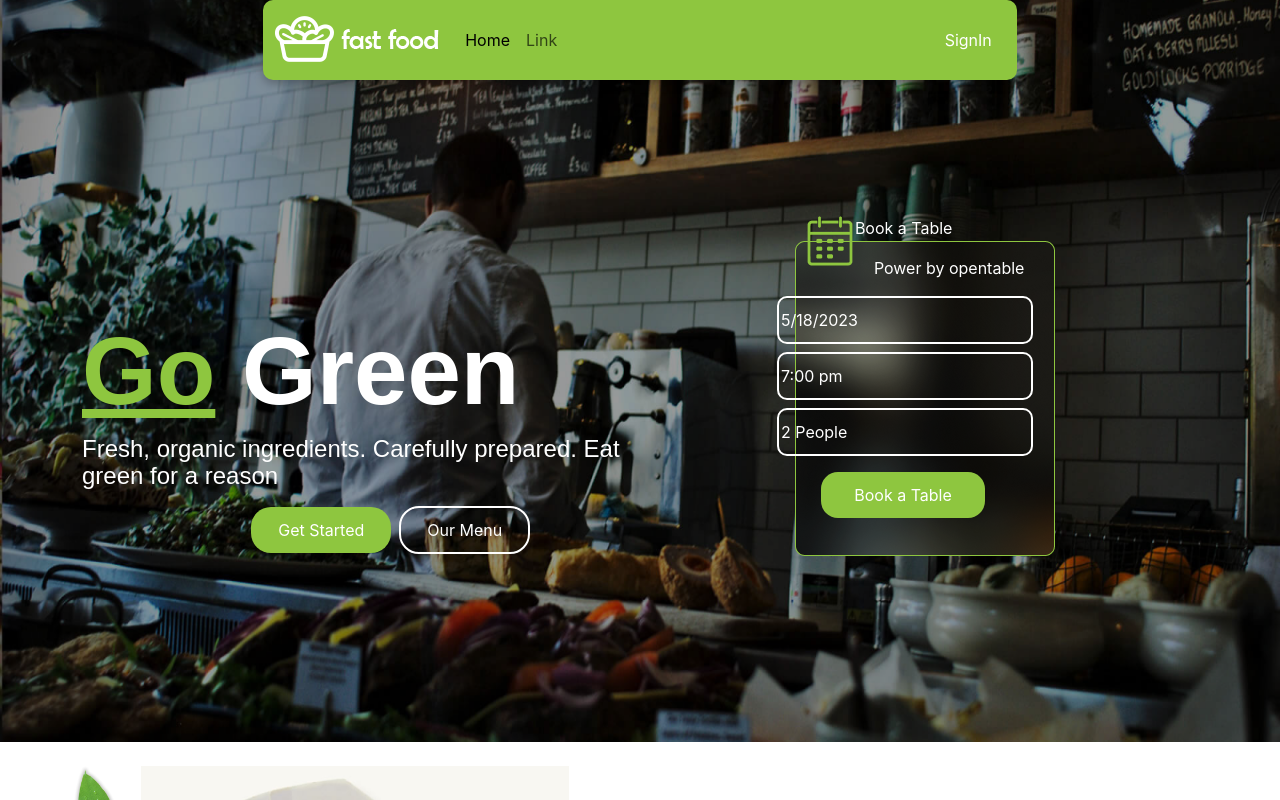
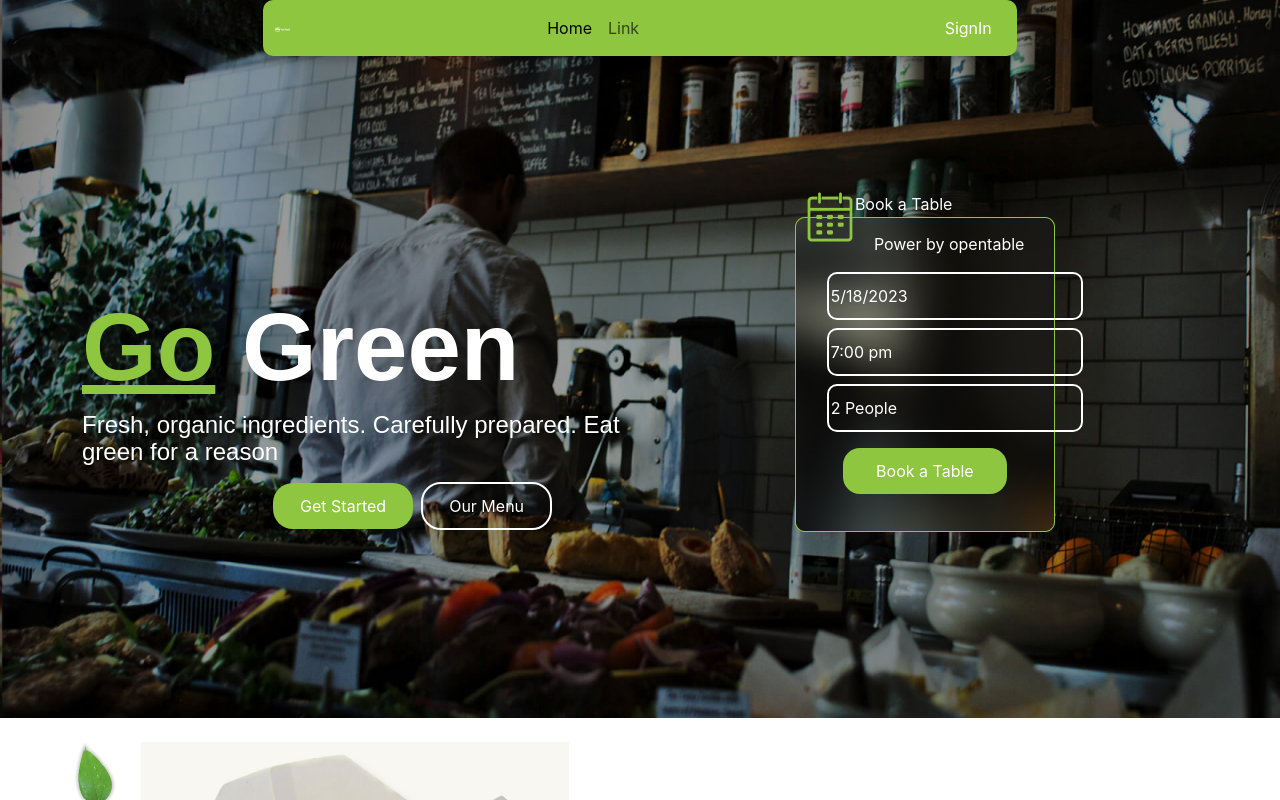
Before and after one commit to Abdul36/my-green, a React (Create React App) app: page / in a window 1280 px wide. Shown: the top 800 px of the page. Built offline with nearby package versions, Linux system fonts and the light colour scheme.

Commit message:
update hero and before gallery

```diff
--- a/src/components/hero/hero.css
+++ b/src/components/hero/hero.css
@@ -6,12 +6,10 @@
     height: auto;
 }
 
-
 .box {
     background-image: url("../../Assets/Images/rect.png");
     background-position: center;
     background-repeat: no-repeat;
-    /* background-size: 100% 100%;   */
     height: 50vh;
     margin-top: 70px;
 }
@@ -30,12 +28,12 @@ p.power {
     height: 6vh;
     background-color: transparent;
     border: 2px solid white;
-    margin-left: 125px;
+    margin-left: 32%;
 }
 
 .book {
     background-color: #8EC63F;
-    margin-left: 31%;
+    margin-left: 35%;
 }
 
 button.btn.book.mt-3 {
@@ -50,7 +48,6 @@ button.btn.book.mt-3 {
     font-weight: 700;
     line-height: 110.39px;
     text-align: left;
-
 }
 
 .fresh {
@@ -59,7 +56,6 @@ button.btn.book.mt-3 {
     font-weight: 400;
     line-height: 27.6px;
     text-align: left;
-
 }
 
 .get {
@@ -71,30 +67,14 @@ button.btn.book.mt-3 {
     border: 2px solid white;
     padding: 10px 26px;
     border-radius: 20px;
-
 }
 
 .our:hover {
     background-color: #8EC63F;
 }
 
-
-@media (max-width:768px) {
-    .d-flex.cal {
-        margin-left: 20%;
-        padding-top: 18px;
-    }
-}
-
-@media (max-width:768px) {
-    .d-flex.cal {
-        margin-left: 29%;
-
-    }
-}
-
 /* Navbar */
-iv#navbarTogglerDemo03 {
+#navbarTogglerDemo03 {
     margin-left: 32%;
     margin-right: 4%;
 }
@@ -112,15 +92,15 @@ a.in {
     border-radius: 10px;
 }
 
-/* media */
-@media (max-width:991px) {
+/* Media Queries */
+@media (max-width: 768px) {
     .d-flex.cal {
-        margin-left: 17%;
+        margin-left: 20%;
         padding-top: 18px;
     }
 }
 
-@media (max-width:991px) {
+@media (max-width: 991px) {
     .d-flex.cal {
         margin-left: 17%;
         padding-top: 36px;
@@ -146,8 +126,7 @@ a.in {
     }
 }
 
-/* CSS */
+/* Placeholder Color */
 .fx::placeholder {
     color: white;
-    /* Change to your desired color */
 }
```
